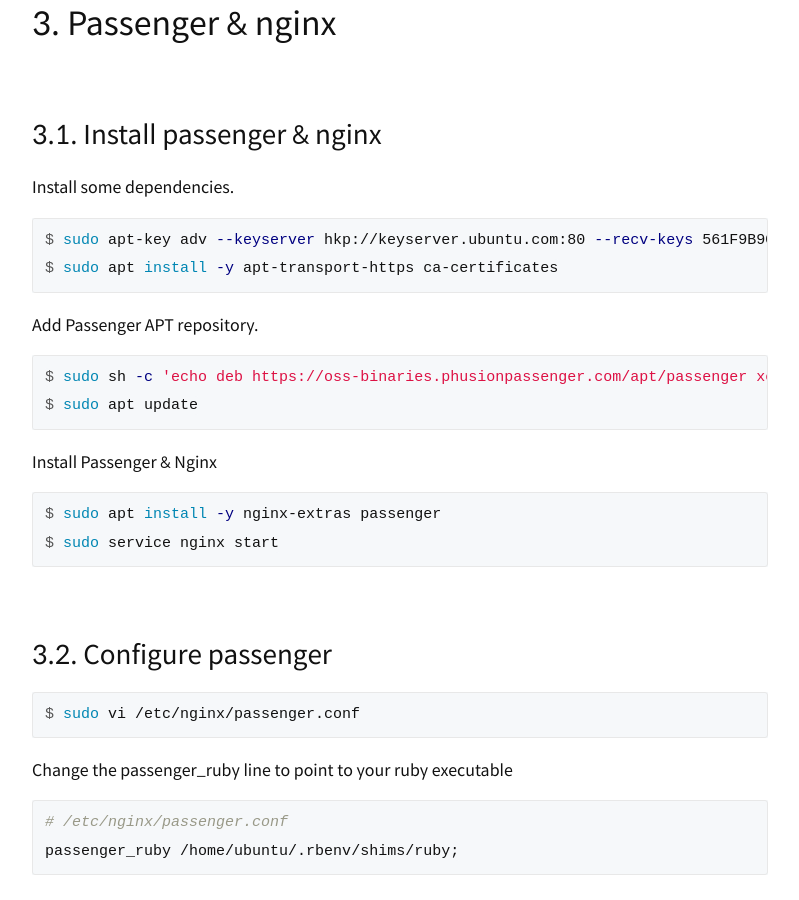
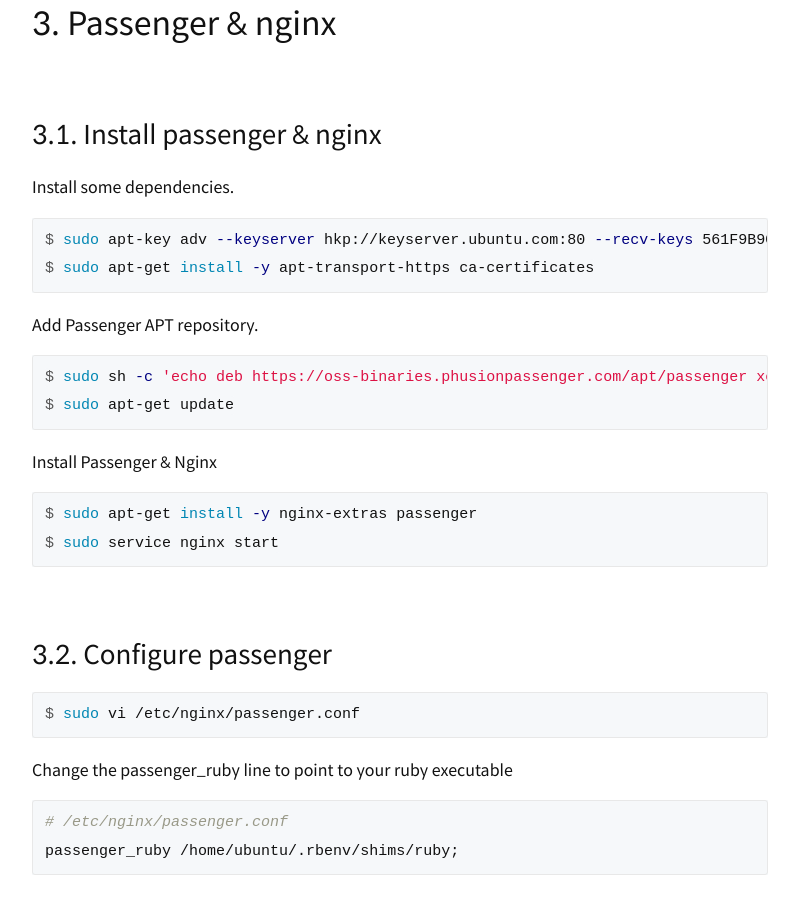
Before and after one commit to capollux/blog, a Jekyll site: the page built from _posts/2017-03-21-Server-Setting-For-Rails-Application-With-rbenv-Nginx-Passenger-Capistrano-On-AWS-EC2-Ubuntu-16.04.md, in a window 1280 px wide and 900 px high, scrolled down 6452 px. Shown: the whole window, without its empty margins (240-1039 px from the left). Built offline with Jekyll 4.4.1, drawn with Linux system fonts in a browser that asks for light colours; some web fonts are replaced; some of the changed text lies outside the part shown.

Commit message:
Fix some commands

````diff
--- a/_posts/2017-03-21-Server-Setting-For-Rails-Application-With-rbenv-Nginx-Passenger-Capistrano-On-AWS-EC2-Ubuntu-16.04.md
+++ b/_posts/2017-03-21-Server-Setting-For-Rails-Application-With-rbenv-Nginx-Passenger-Capistrano-On-AWS-EC2-Ubuntu-16.04.md
@@ -11,7 +11,7 @@ date:     2017-03-21 23:26:18 +0900
 Install some dependencies for Ruby.
 
 ```console
-$ sudo apt update
+$ sudo apt-get update
 $ sudo apt-get install git-core curl zlib1g-dev build-essential libssl-dev libreadline-dev libyaml-dev libsqlite3-dev sqlite3 libxml2-dev libxslt1-dev libcurl4-openssl-dev python-software-properties libffi-dev nodejs
 ```
 
@@ -234,20 +234,20 @@ Install some dependencies.
 
 ```console
 $ sudo apt-key adv --keyserver hkp://keyserver.ubuntu.com:80 --recv-keys 561F9B9CAC40B2F7
-$ sudo apt install -y apt-transport-https ca-certificates
+$ sudo apt-get install -y apt-transport-https ca-certificates
 ```
 
 Add Passenger APT repository.
 
 ```console
 $ sudo sh -c 'echo deb https://oss-binaries.phusionpassenger.com/apt/passenger xenial main > /etc/apt/sources.list.d/passenger.list'
-$ sudo apt update
+$ sudo apt-get update
 ```
 
 Install Passenger & Nginx
 
 ```console
-$ sudo apt install -y nginx-extras passenger
+$ sudo apt-get install -y nginx-extras passenger
 $ sudo service nginx start
 ```
 
````
